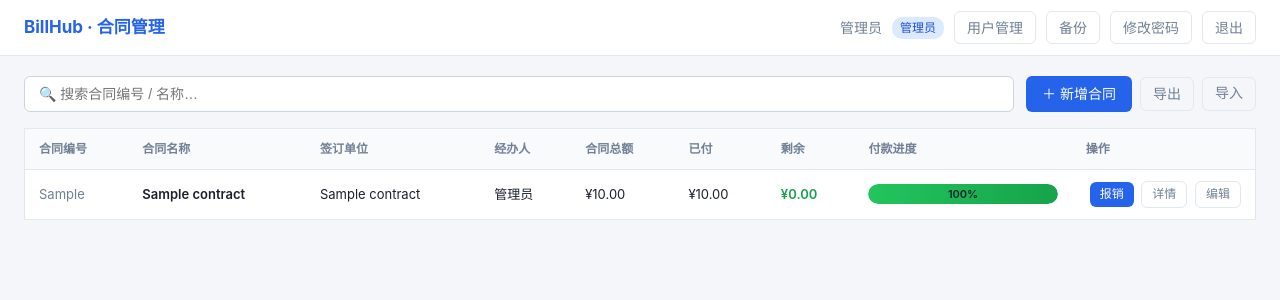
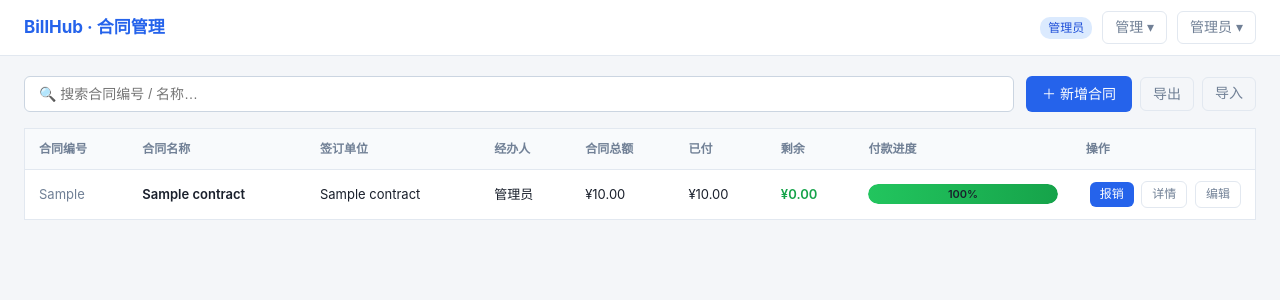
Before and after one commit to timmycheng/BillHub, a Flask app: page / in a window 1280 px wide. Shown: the top 300 px of the page. Run offline with Flask 3, Linux system fonts and the light colour scheme; a user stored in the database is signed in; data comes from the database, SQL or seed files in the repository; tables that the repository leaves empty hold one stand-in row (values such as "Sample post"); some libraries are stand-ins or nearby versions.

Commit message:
Tidy topbar: collapse admin/account buttons into dropdown menus
Topbar previously had up to 5 flat buttons (用户管理/备份/修改密码/退出 +
name) for admins. Now:
- 管理 dropdown: 用户管理 / 备份数据库 (admin only)
- user dropdown (display name): 修改密码 / 退出登录
- normal users see just one button (their name)

Dropdown behavior in app.js: toggle, click-outside close, ESC close
(ESC prefers closing topmost modal first); styles in style.css.

```diff
--- a/web/static/app.js
+++ b/web/static/app.js
@@ -10,11 +10,12 @@ function closeModal(id) {
     document.body.classList.remove('modal-open');
   }
 }
-// ESC 关闭最上层弹窗
+// ESC 关闭最上层弹窗，其次关闭下拉菜单
 document.addEventListener('keydown', function (e) {
   if (e.key !== 'Escape') return;
   var mods = document.querySelectorAll('.modal:not([hidden])');
-  if (mods.length) closeModal(mods[mods.length - 1].id);
+  if (mods.length) { closeModal(mods[mods.length - 1].id); return; }
+  document.querySelectorAll('.dropdown.open').forEach(function (d) { d.classList.remove('open'); });
 });
 
 // 打开报销弹窗（HTMX 加载表单）
@@ -34,3 +35,18 @@ function toggleExpand(cid) {
   var row = document.getElementById('expand-row-' + cid);
   if (row) row.classList.toggle('open');
 }
+
+// 顶栏下拉菜单（管理 / 用户）
+function toggleDropdown(id) {
+  var dd = document.getElementById(id);
+  if (!dd) return;
+  var willOpen = !dd.classList.contains('open');
+  document.querySelectorAll('.dropdown.open').forEach(function (d) { d.classList.remove('open'); });
+  if (willOpen) dd.classList.add('open');
+}
+// 点击别处关闭下拉
+document.addEventListener('click', function (e) {
+  if (!e.target.closest('.dropdown')) {
+    document.querySelectorAll('.dropdown.open').forEach(function (d) { d.classList.remove('open'); });
+  }
+});
--- a/web/static/style.css
+++ b/web/static/style.css
@@ -40,6 +40,22 @@ body {
   font-size: 12px; padding: 2px 8px; border-radius: 10px;
   background: #dbeafe; color: var(--primary-dark);
 }
+
+/* 顶栏下拉菜单 */
+.dropdown { position: relative; display: inline-block; }
+.dropdown-toggle { white-space: nowrap; }
+.dropdown-menu {
+  position: absolute; top: calc(100% + 6px); right: 0; min-width: 150px;
+  background: var(--surface); border: 1px solid var(--border);
+  border-radius: 8px; box-shadow: 0 8px 24px rgba(0,0,0,.14);
+  padding: 4px; display: none; z-index: 60;
+}
+.dropdown.open .dropdown-menu { display: block; }
+.dropdown-menu a {
+  display: block; padding: 8px 14px; border-radius: 6px;
+  color: var(--text); text-decoration: none; font-size: 13px; white-space: nowrap;
+}
+.dropdown-menu a:hover { background: var(--bg); }
 
 /* ============ Flash ============ */
 .flash-container { max-width: 1200px; margin: 12px auto; padding: 0 24px; }
--- a/web/templates/dashboard.html
+++ b/web/templates/dashboard.html
@@ -5,14 +5,25 @@
   <div class="brand">BillHub · 合同管理</div>
   <div class="spacer"></div>
   <div class="user-info">
-    <span class="user-name">{{ current_user.display_name }}</span>
-    {% if current_user.is_admin %}<span class="badge">管理员</span>{% endif %}
     {% if current_user.is_admin %}
-    <a href="{{ url_for('admin.users') }}" class="btn-ghost">用户管理</a>
-    <a href="{{ url_for('admin.backup') }}" class="btn-ghost">备份</a>
+    <span class="badge">管理员</span>
+    <div class="dropdown" id="admin-menu">
+      <button type="button" class="btn-ghost dropdown-toggle"
+              onclick="toggleDropdown('admin-menu')">管理 ▾</button>
+      <div class="dropdown-menu">
+        <a href="{{ url_for('admin.users') }}">👥 用户管理</a>
+        <a href="{{ url_for('admin.backup') }}">💾 备份数据库</a>
+      </div>
+    </div>
     {% endif %}
-    <a href="{{ url_for('auth.change_password') }}" class="btn-ghost">修改密码</a>
-    <a href="{{ url_for('auth.logout') }}" class="btn-ghost">退出</a>
+    <div class="dropdown" id="user-menu">
+      <button type="button" class="btn-ghost dropdown-toggle"
+              onclick="toggleDropdown('user-menu')">{{ current_user.display_name }} ▾</button>
+      <div class="dropdown-menu">
+        <a href="{{ url_for('auth.change_password') }}">🔑 修改密码</a>
+        <a href="{{ url_for('auth.logout') }}">🚪 退出登录</a>
+      </div>
+    </div>
   </div>
 </header>
 {% endblock %}
```
